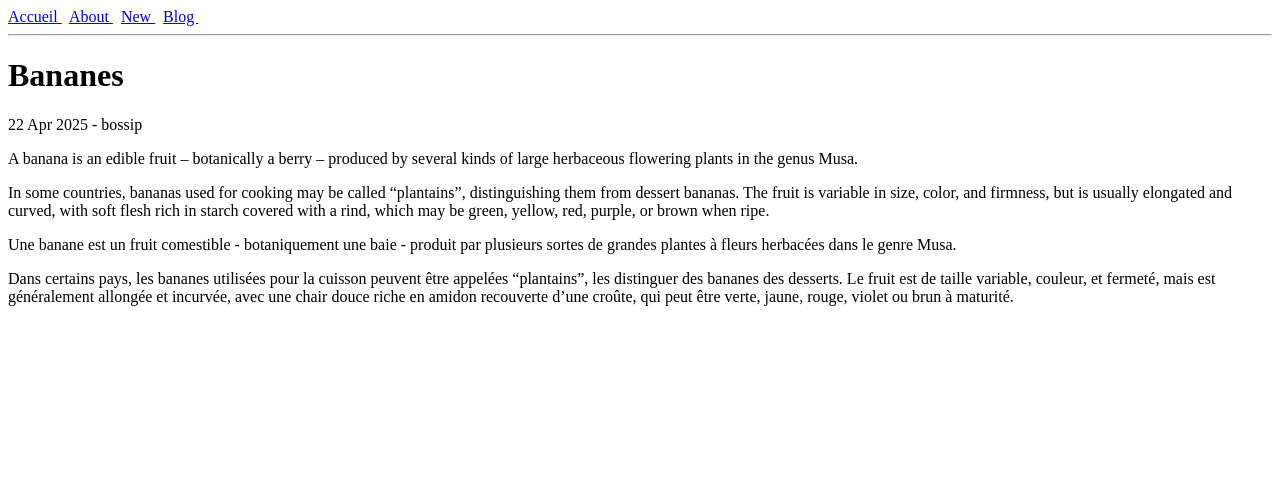
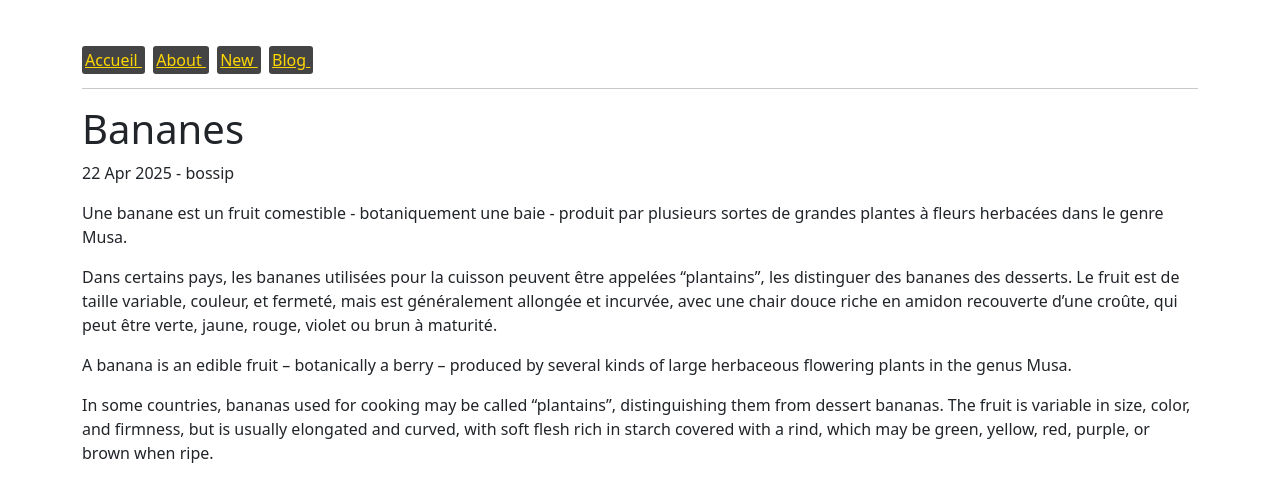
Before and after one commit to bop/rubic, a Jekyll site: the page built from _posts/2025-04-22-bananes.md, in a window 1280 px wide. Shown: the top 502 px of the page. Built offline with Jekyll 4.4.1, drawn with Linux system fonts in a browser that asks for light colours.

Commit message:
big push

```diff
--- a/Gemfile
+++ b/Gemfile
@@ -3,3 +3,4 @@
 source "https://rubygems.org"
 
 gem "jekyll"
+gem "bootstrap", '~> 5.3.5'
--- a/_layouts/default.html
+++ b/_layouts/default.html
@@ -3,11 +3,15 @@
   <head>
     <meta charset="utf-8">
     <title>{{ page.title }}</title>
+    <link href="https://cdn.jsdelivr.net/npm/bootstrap@5.3.5/dist/css/bootstrap.min.css" rel="stylesheet" integrity="sha384-SgOJa3DmI69IUzQ2PVdRZhwQ+dy64/BUtbMJw1MZ8t5HZApcHrRKUc4W0kG879m7" crossorigin="anonymous">
     <link rel="stylesheet" href="/assets/css/styles.css">
   </head>
   <body>
+    <div class="container">
+      <br /><br />
     {% include navigation.html %}
     <hr />
     {{ content }}
+    </div>
   </body>
 </html>
--- a/_posts/2025-04-22-bananes.md
+++ b/_posts/2025-04-22-bananes.md
@@ -2,14 +2,7 @@
 layout: post
 author: bossip
 ---
-A banana is an edible fruit – botanically a berry – produced by several
-kinds of large herbaceous flowering plants in the genus Musa.
 
-In some countries, bananas used for cooking may be called "plantains",
-distinguishing them from dessert bananas. The fruit is variable in size,
-color, and firmness, but is usually elongated and curved, with soft
-flesh rich in starch covered with a rind, which may be green, yellow,
-red, purple, or brown when ripe.
 
 Une banane est un fruit comestible - botaniquement une baie - produit par plusieurs
 sortes de grandes plantes à fleurs herbacées dans le genre Musa.
@@ -19,3 +12,12 @@ les distinguer des bananes des desserts. Le fruit est de taille variable,
 couleur, et fermeté, mais est généralement allongée et incurvée, avec une chair douce riche en amidon
 recouverte d'une croûte, qui peut être verte, jaune,
 rouge, violet ou brun à maturité.
+
+A banana is an edible fruit – botanically a berry – produced by several
+kinds of large herbaceous flowering plants in the genus Musa.
+
+In some countries, bananas used for cooking may be called "plantains",
+distinguishing them from dessert bananas. The fruit is variable in size,
+color, and firmness, but is usually elongated and curved, with soft
+flesh rich in starch covered with a rind, which may be green, yellow,
+red, purple, or brown when ripe.
--- a/_sass/main.scss
+++ b/_sass/main.scss
@@ -3,5 +3,12 @@
     text-decoration: none;
     border-radius: 3px;
     color: black;
+    padding:5px;
+}
+
+a {
+    color: gold;
+    background-color: #444;
+    border-radius: 3px;
     padding:3px;
 }
--- /dev/null
+++ b/assets/stylesheets/application.scss
@@ -0,0 +1 @@
+@import "bootstrap";
```
Also changed, not shown: Gemfile.lock, 12 other files.
